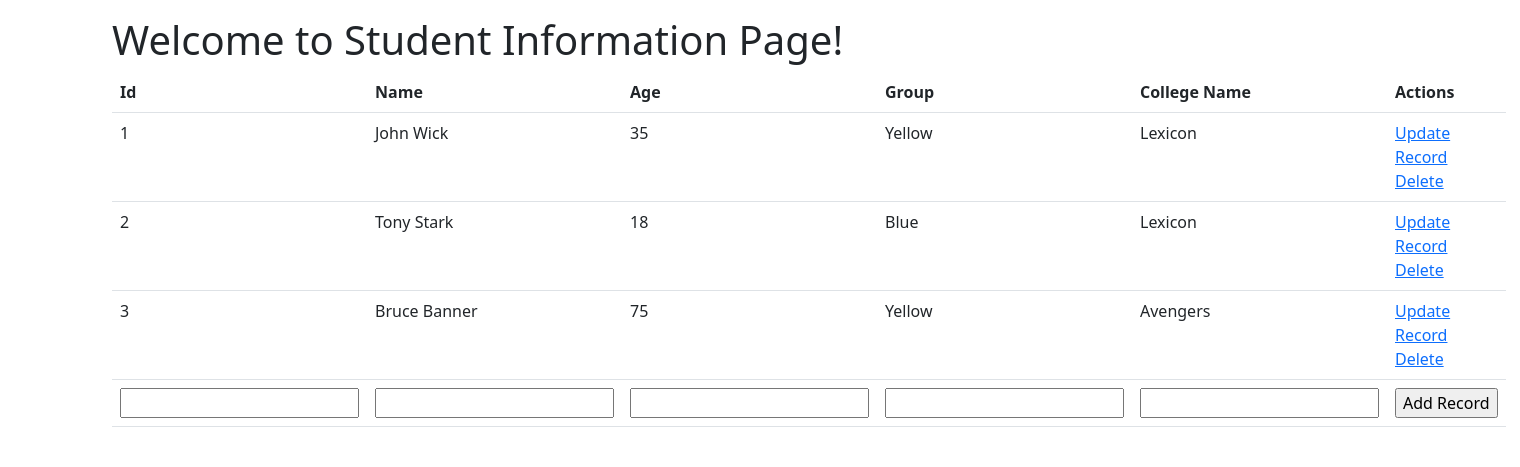
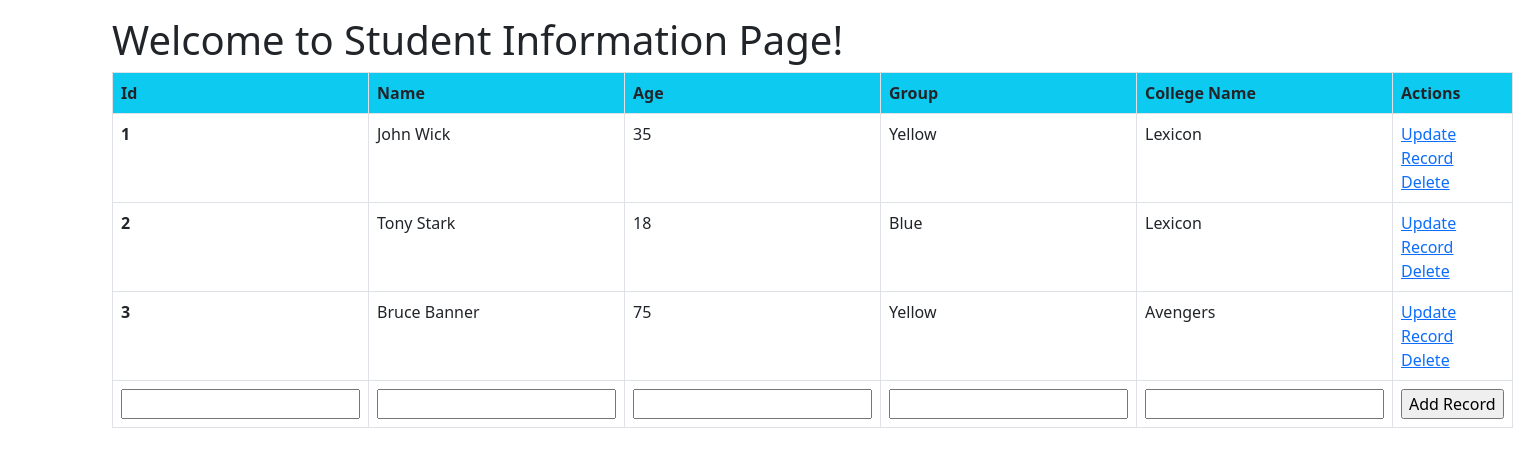
Before and after one commit to HuseyinTurhan/flask, a Flask app: page / in a window 1520 px wide. Shown: the top 467 px of the page. Run offline with Flask 2, Linux system fonts and the light colour scheme; data comes from the database, SQL or seed files in the repository.

Commit message:
minor changes

```diff
--- a/templates/index.html
+++ b/templates/index.html
@@ -8,11 +8,11 @@
 
 <div class="container my-3">
     <h1>Welcome to Student Information Page!</h1>
-    <table class="table">
+    <table class="table table-bordered table-hover">
         {% if tasks|length < 1 %}
         <h4>There are no record to display! Create one below</h4>
         {% else %}
-        <thead>
+        <thead class="thead-dark bg-info">
             <tr>
                 <th scope="col">Id</th>
                 <th scope="col">Name</th>
@@ -25,7 +25,7 @@
         <tbody>
             {% for task in tasks %}
             <tr>
-                <td scope="row">{{ task.id }}</td>
+                <th scope="row">{{ task.id }}</td>
                 <td>{{ task.name }}</td>
                 <td>{{ task.age }}</td>
                 <td>{{ task.group }}</td>
--- a/templates/update.html
+++ b/templates/update.html
@@ -11,7 +11,7 @@
 <div class="container my-3">
     <h1>Update Student Info</h1>
     <table class="table">
-        <thead>
+        <thead class="thead-light">
             <tr>
                 <th scope="col">Id</th>
                 <th scope="col">Name</th>
@@ -24,7 +24,7 @@
         <tbody>
             <tr>
                 <form action="/update/{{ task.id }}" method="post">
-                    <td>
+                    <th>
                     <input type="text" name="id" id="id" value="{{ task.id }}">
                     </td>
                     <td>
```
